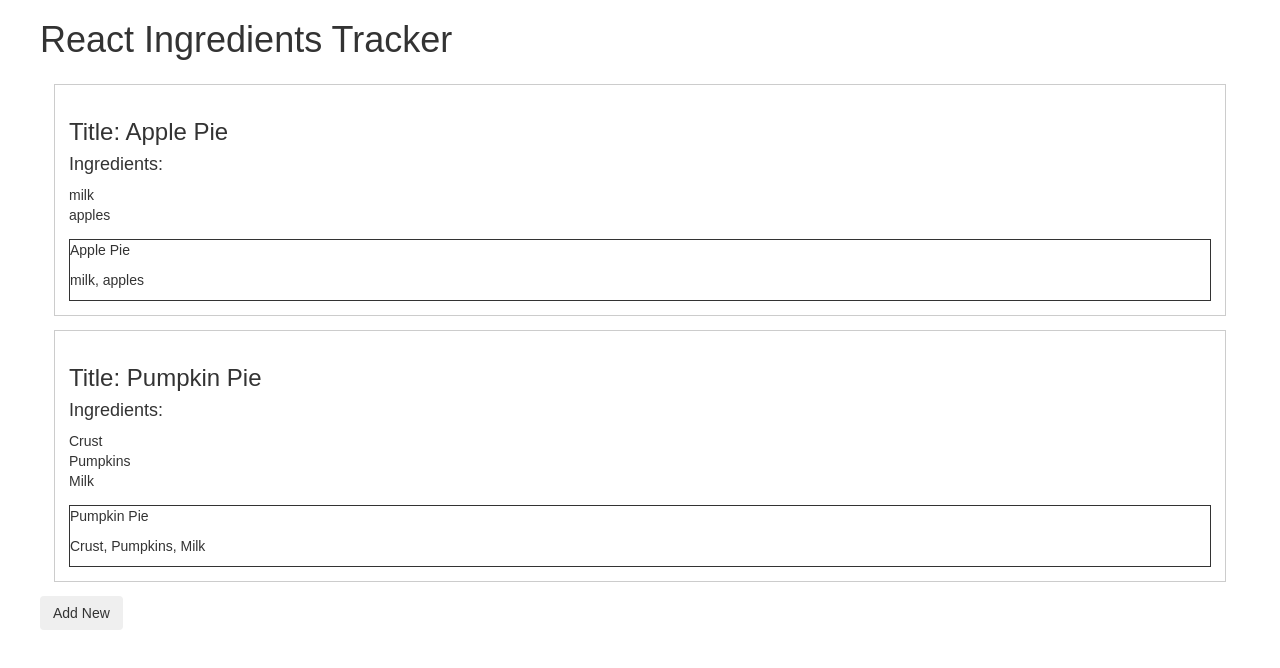
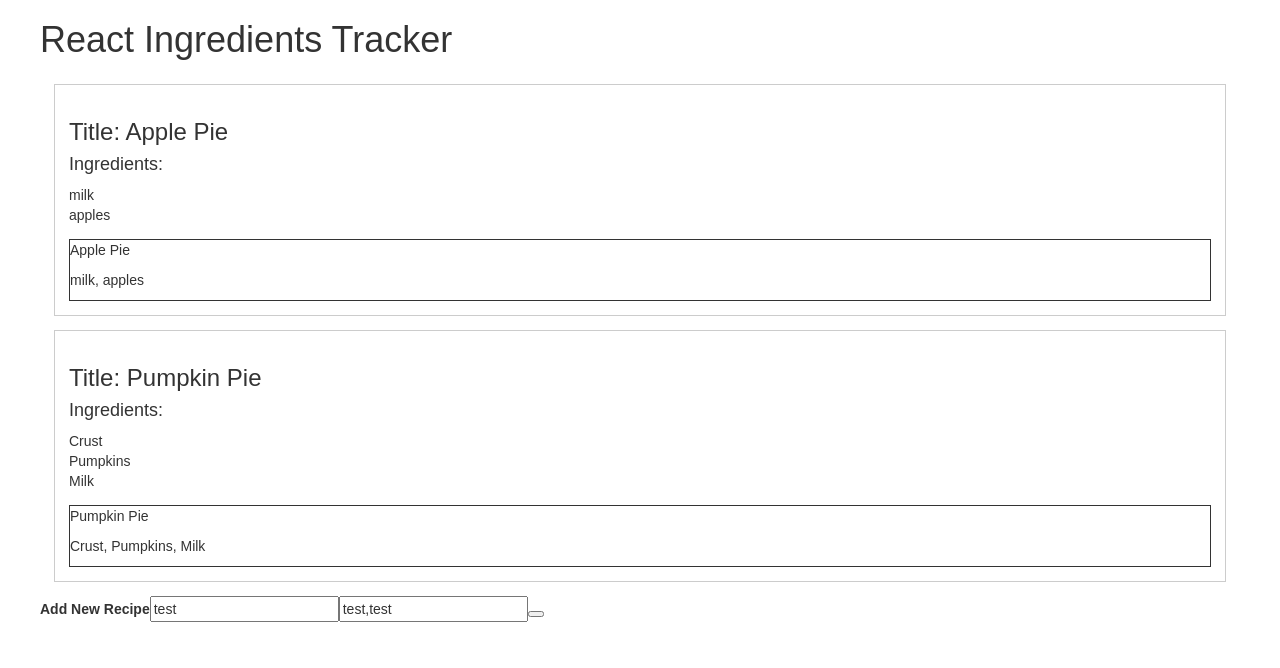
Before and after one commit to edsztukowski/react-recipe-box, a React (Create React App) app: page / in a window 1280 px wide. Shown: the top 668 px of the page. Built offline with nearby package versions, Linux system fonts and the light colour scheme.

Commit message:
add component rendering. Updating localstorage then re-rendering

```diff
--- /dev/null
+++ b/src/Add.js
@@ -0,0 +1,66 @@
+var React = require('react');
+
+class Add extends React.Component {
+  constructor(props) {
+    super(props);
+    this.state = {
+      recipeName: 'test',
+      ingredients: 'test,test'
+    }
+    this.handleName = this.handleName.bind(this);
+    this.handleIngredients = this.handleIngredients.bind(this);
+
+  }
+  handleName(event) {
+    var value = event.target.value;
+    this.setState(function() {
+      return {
+        recipeName:value
+      }
+    })
+  }
+
+  handleIngredients(event) {
+    var value = event.target.value;
+    this.setState(function() {
+      return {
+        ingredients:value
+      }
+    })
+  }
+
+
+  render() {
+    return (
+
+        <form onSubmit={this.props.addFunction.bind(null,this.state.recipeName, this.state.ingredients)}>
+
+        <label className="header" htmlFor="newRecipe">
+          Add New Recipe
+        </label>
+        <input
+          id="title"
+          placeholder="new recipe title"
+          type="text"
+          autoComplete="off"
+          value={this.state.recipeName}
+          onChange={this.handleName}
+        />
+        <input
+          id="ingredients"
+          placeholder="new recipe ingredients"
+          type="text"
+          autoComplete="off"
+          value={this.state.ingredients}
+          onChange={this.handleIngredients}
+        />
+        <button>
+
+        </button>
+      </form>
+    )
+  }
+
+}
+
+module.exports = Add
--- a/src/EditRecipe.js
+++ b/src/EditRecipe.js
@@ -12,7 +12,6 @@ class EditRecipe extends React.Component {
     }
   }
 
-
   render() {
     return(
       <div className="recipe-form">
--- a/src/RecipeContainer.js
+++ b/src/RecipeContainer.js
@@ -1,5 +1,6 @@
 var React = require('react')
 var EditRecipe = require('./EditRecipe')
+var Add = require('./Add')
 
 class RecipeContainer extends React.Component {
   constructor(props) {
@@ -7,7 +8,8 @@ class RecipeContainer extends React.Component {
     this.state = JSON.parse(localStorage.getItem('recipes'))
     this.updateRecipe = this.updateRecipe.bind(this);
     this.showModal = this.showModal.bind(this);
-    this.addNew = this.addNew.bind(this)
+    this.addNew = this.addNew.bind(this);
+    this.updateRecipe = this.updateRecipe.bind(this)
   }
 
   addNew(recipeName, ingredients) {
@@ -16,18 +18,22 @@ class RecipeContainer extends React.Component {
       title: recipeName,
       ingredients: [ingredients]
     }
+    console.log(localStorage.recipes, 1);
+    console.log(this.state.recipes, 'state')
     return (
       newStorage.recipes.push(newObj),
+      console.log(localStorage.recipes, 2),
       localStorage.setItem('recipes', JSON.stringify(newStorage.recipes)),
-      console.log(JSON.parse(localStorage.getItem('recipes')))
+      console.log(localStorage.recipes, 3),
+      this.updateRecipe()
     )
   }
 
-  updateRecipe(props) {
+  updateRecipe() {
     return (
       this.setState(function()  {
         return {
-          recipes:JSON.parse(localStorage.getItem('recipes'))
+          recipes:JSON.parse(localStorage.getItem('recipes')),
         }
       })
     )
@@ -63,19 +69,15 @@ class RecipeContainer extends React.Component {
                 </div>
             </div>
           </div>
-
         )
       })}
+
       <div className="recipe-buttons">
-        <button className="edit btn"
-        onClick={() => this.addNew('poop','water, fecal matter')} >
-          Add New
-        </button>
-        </div>
+        <Add addFunction={this.addNew}/>
+      </div>
       </div>
     )
   }
-
 }
 
 localStorage.setItem('recipes', JSON.stringify({
```
Also changed, not shown: src/octocat.png (added).
